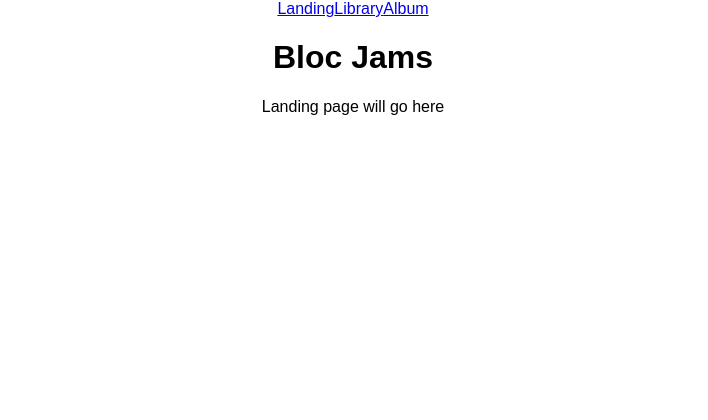
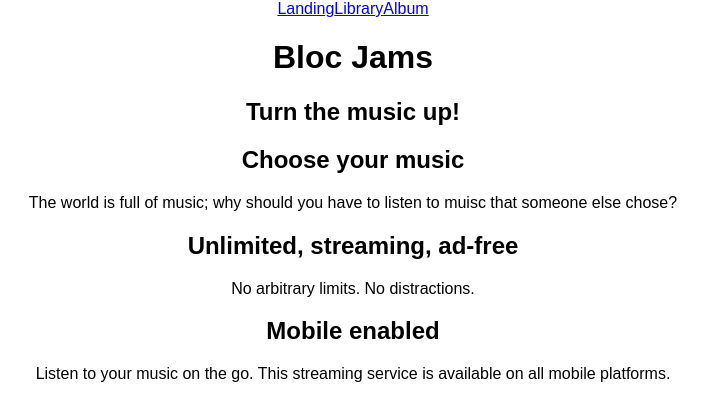
Before and after one commit to Lkthal/Coffee-Music-Media, a React (Create React App) app: page / in a window 1280 px wide. Shown: the top 420 px of the page, without its empty margins (287-995 px from the left). Built offline with nearby package versions, Linux system fonts and the light colour scheme.

Commit message:
complete landing page content

```diff
--- a/src/components/Landing.js
+++ b/src/components/Landing.js
@@ -1,8 +1,22 @@
 import React from 'react';
 
 const Landing = () => (
-  <section className="landing">
-    Landing page will go here
+  <section className="library">
+    <h1 className="hero-title">Turn the music up! </h1>
+    <section className="selling-point">
+      <div className="point">
+        <h2 className="point-title">Choose your music</h2>
+        <p className="point-description">The world is full of music; why should you have to listen to muisc that someone else chose?</p>
+      </div>
+      <div className="point">
+        <h2 className="point-title">Unlimited, streaming, ad-free</h2>
+        <p className="point-description">No arbitrary limits. No distractions.</p>
+      </div>
+      <div className="point">
+        <h2 className="point-title">Mobile enabled</h2>
+        <p className="point-description">Listen to your music on the go. This streaming service is available on all mobile platforms.</p>
+      </div>
+    </section>
   </section>
 );
 
```
